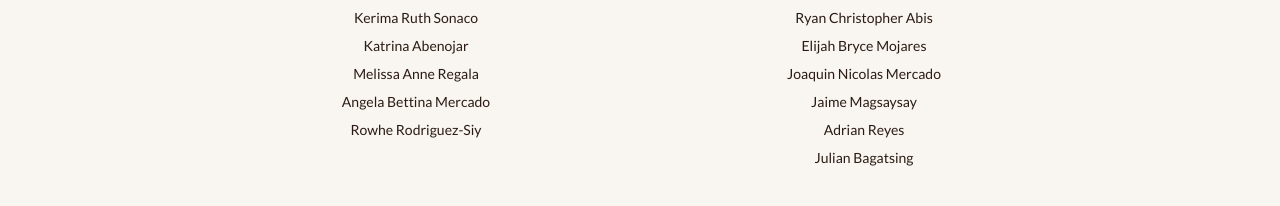
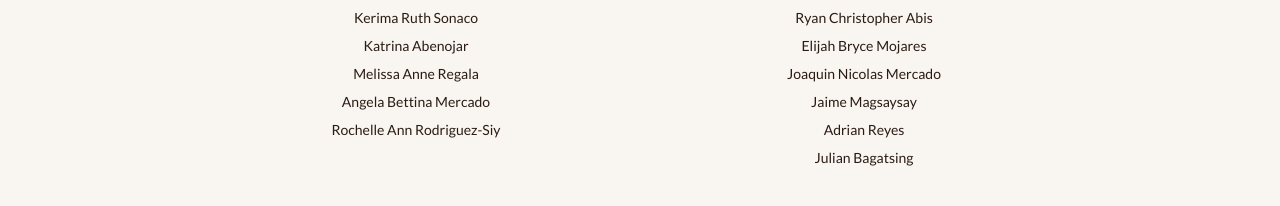
Before and after one commit to miggy2129/wedding-website, a Next.js app: page / in a window 1280 px wide. Shown: the part 2488-2694 px from the top of the page. Built offline with nearby package versions, Linux system fonts and the light colour scheme.

Commit message:
updated one of the bridesmaid's names

```diff
--- a/src/components/Entourage.tsx
+++ b/src/components/Entourage.tsx
@@ -24,7 +24,7 @@ const GROOMSMEN_BRIDESMAIDS = [
   ['Katrina Abenojar', 'Elijah Bryce Mojares'],
   ['Melissa Anne Regala', 'Joaquin Nicolas Mercado'],
   ['Angela Bettina Mercado', 'Jaime Magsaysay'],
-  ['Rowhe Rodriguez-Siy', 'Adrian Reyes'],
+  ['Rochelle Ann Rodriguez-Siy', 'Adrian Reyes'],
   ['', 'Julian Bagatsing']
 ];
 
```
